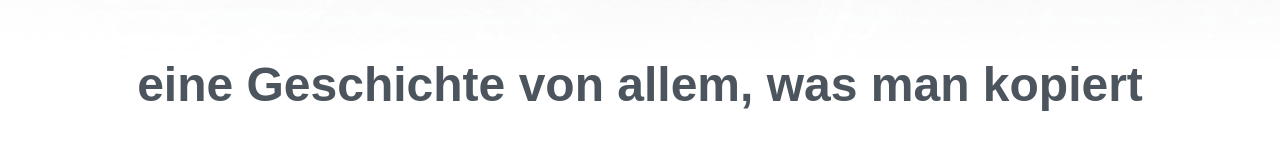
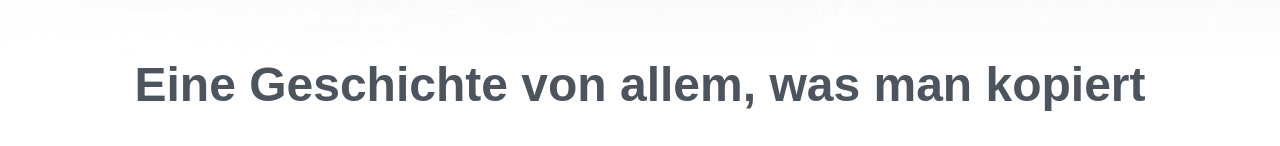
Before and after one commit to ChrisMutesa/clipboard, a website: page index.html in a window 1280 px wide. Shown: the part 256-402 px from the top of the page. Drawn offline with Linux system fonts and the light colour scheme; a web font is replaced by a local one.

Commit message:
Update index.html

```diff
--- a/index.html
+++ b/index.html
@@ -19,7 +19,7 @@
       <div class="section-container mb-40 pt-16">
         <img src="images/logo.svg" alt="" class="mx-auto my-16" />
         <h3 class="mb-8 text-4xl font-bold text-darkGrayishBlue md:text-5xl">
-          eine Geschichte von allem, was man kopiert
+          Eine Geschichte von allem, was man kopiert
         </h3>
         <p class="max-w-3xl mx-auto mb-10 text-2xl text-grayishBlue">
           Clipboard allows you to track and organize everything you copy.
```
